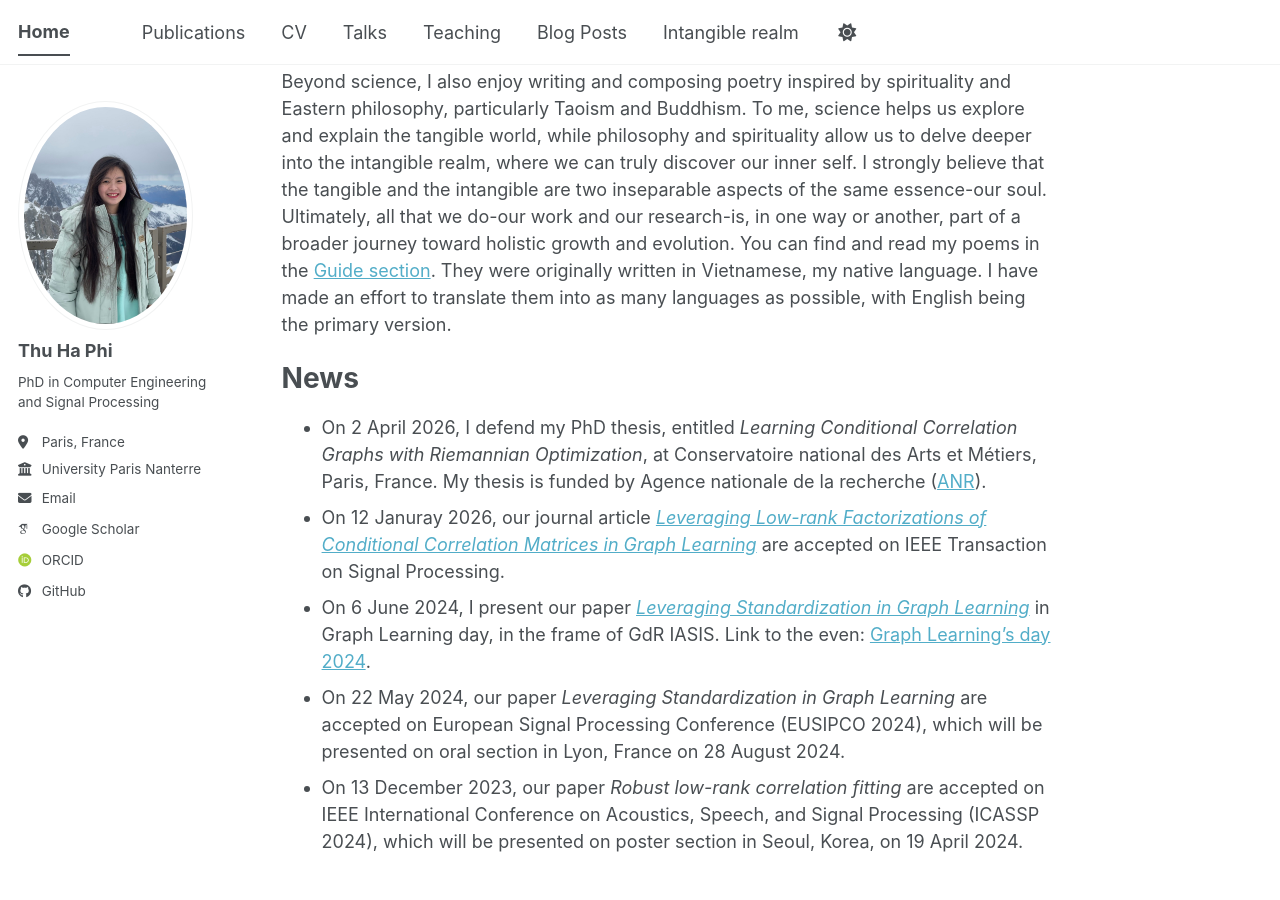
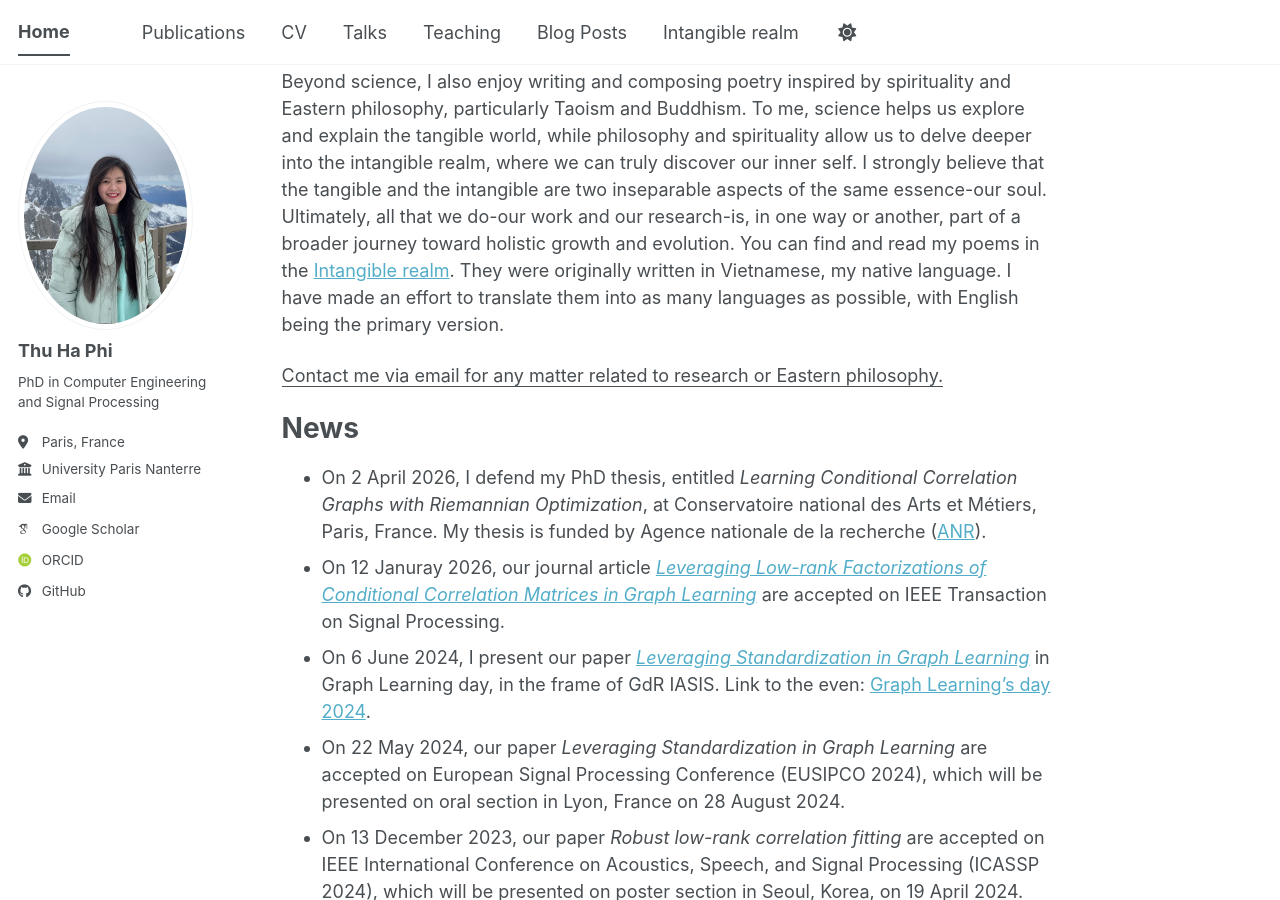
Before and after one commit to ChionanthusRetusus/thuhaphi.github.io, a Jekyll site: the page built from _pages/about.md, in a window 1280 px wide and 900 px high, scrolled down 469 px. Built offline with Jekyll 4.4.1, drawn with Linux system fonts in a browser that asks for light colours; some web fonts are replaced; a script bundle is joined from its source files by our own code; library files that are not in the unit come from our copies.

Commit message:
Update about.md

```diff
--- a/_pages/about.md
+++ b/_pages/about.md
@@ -12,7 +12,9 @@
 
 My research interest is Graph Learning, Statistical Signal Processing, Optimiztion and Machine Learning, with applications to time-series data (financial, EEG, etc.,).
 
-Beyond science, I also enjoy writing and composing poetry inspired by spirituality and Eastern philosophy, particularly Taoism and Buddhism. To me, science helps us explore and explain the tangible world, while philosophy and spirituality allow us to delve deeper into the intangible realm, where we can truly discover our inner self. I strongly believe that the tangible and the intangible are two inseparable aspects of the same essence-our soul. Ultimately, all that we do-our work and our research-is, in one way or another, part of a broader journey toward holistic growth and evolution. You can find and read my poems in the [Guide section](https://chionanthusretusus.github.io/thuhaphi.github.io//markdown/). They were originally written in Vietnamese, my native language. I have made an effort to translate them into as many languages as possible, with English being the primary version.
+Beyond science, I also enjoy writing and composing poetry inspired by spirituality and Eastern philosophy, particularly Taoism and Buddhism. To me, science helps us explore and explain the tangible world, while philosophy and spirituality allow us to delve deeper into the intangible realm, where we can truly discover our inner self. I strongly believe that the tangible and the intangible are two inseparable aspects of the same essence-our soul. Ultimately, all that we do-our work and our research-is, in one way or another, part of a broader journey toward holistic growth and evolution. You can find and read my poems in the [Intangible realm](https://chionanthusretusus.github.io/thuhaphi.github.io//markdown/). They were originally written in Vietnamese, my native language. I have made an effort to translate them into as many languages as possible, with English being the primary version.
+
+<u> Contact me via email for any matter related to research or Eastern philosophy. <u>
 
 News
 ======
```
